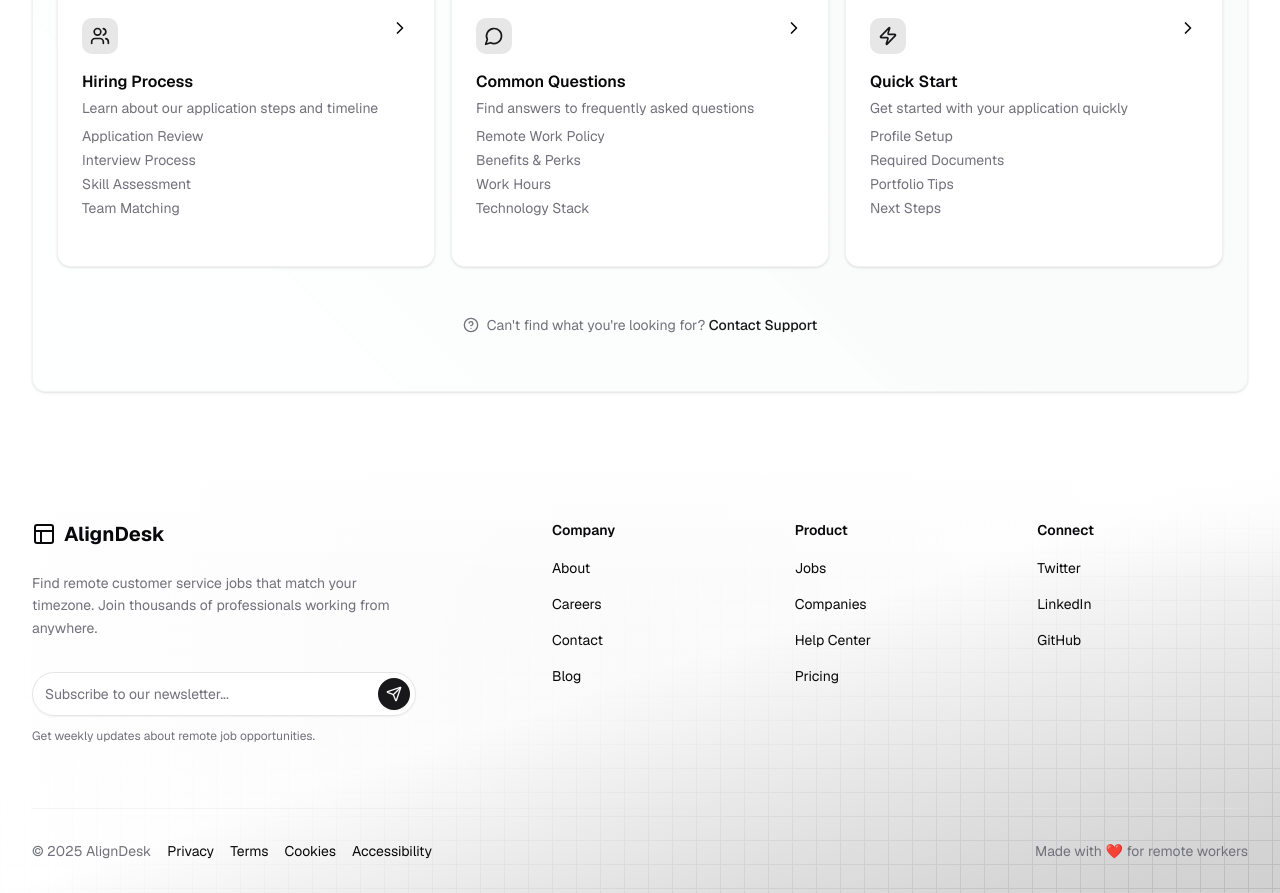
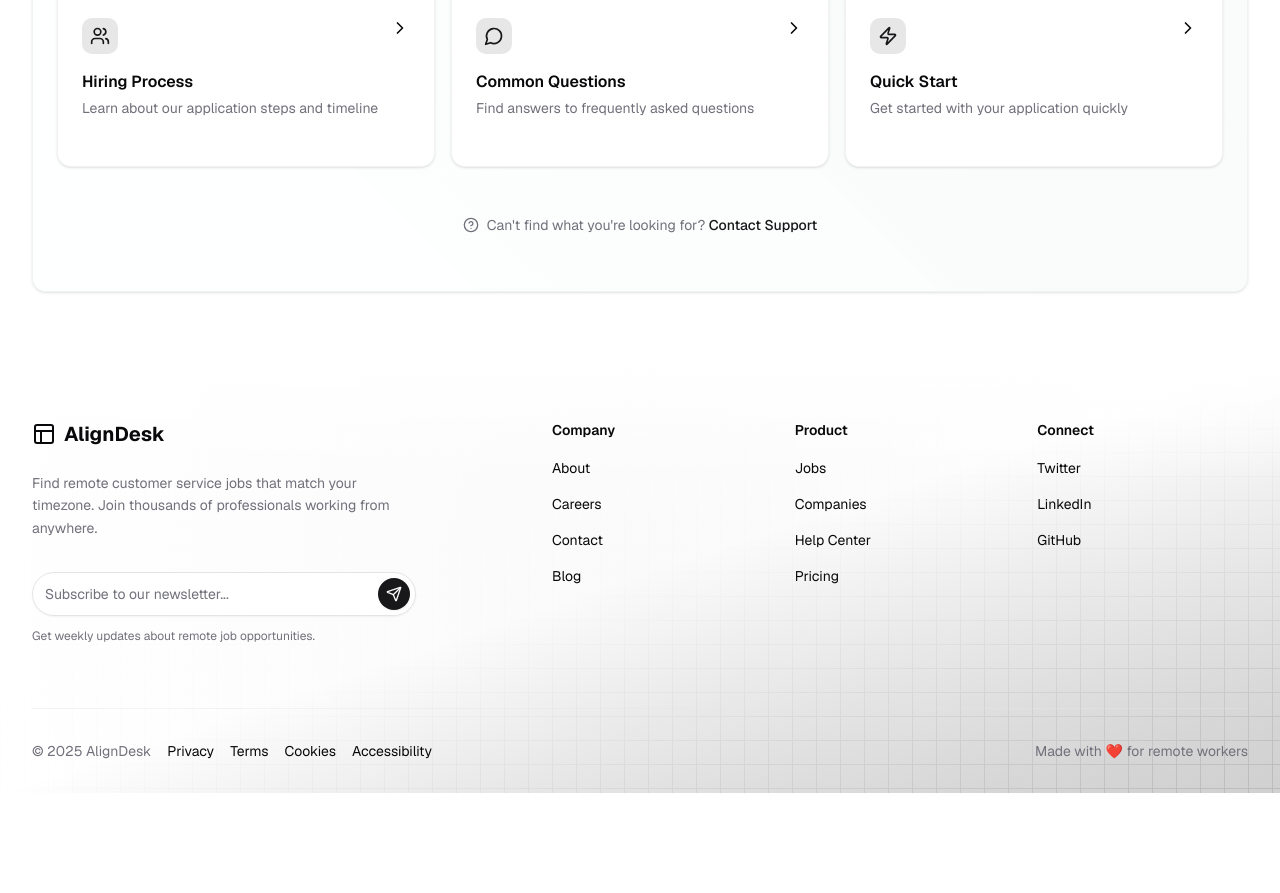
Before and after one commit to katsuragawaa/aligndesk, a Next.js app: page / in a window 1280 px wide. Shown: the part 3380-4273 px from the top of the page. After the commit the page ends 4173 px from the top, so only its background shows below. Built offline with nearby package versions, Linux system fonts and the light colour scheme.

Commit message:
chore: remove items from help topics to simplify content presentation

```diff
--- a/components/help.tsx
+++ b/components/help.tsx
@@ -13,34 +13,16 @@ const helpTopics = [
     icon: Users,
     title: "Hiring Process",
     description: "Learn about our application steps and timeline",
-    items: [
-      "Application Review",
-      "Interview Process",
-      "Skill Assessment",
-      "Team Matching",
-    ],
   },
   {
     icon: MessageCircle,
     title: "Common Questions",
     description: "Find answers to frequently asked questions",
-    items: [
-      "Remote Work Policy",
-      "Benefits & Perks",
-      "Work Hours",
-      "Technology Stack",
-    ],
   },
   {
     icon: Zap,
     title: "Quick Start",
     description: "Get started with your application quickly",
-    items: [
-      "Profile Setup",
-      "Required Documents",
-      "Portfolio Tips",
-      "Next Steps",
-    ],
   },
 ];
 
@@ -118,20 +100,6 @@ export function Help() {
                           <p className="text-muted-foreground mt-1 text-sm">
                             {topic.description}
                           </p>
-                          <ul
-                            className="mt-2 space-y-1"
-                            role="list"
-                            aria-label={`${topic.title} items`}
-                          >
-                            {topic.items.map((item, itemIndex) => (
-                              <li
-                                key={itemIndex}
-                                className="text-muted-foreground text-sm"
-                              >
-                                {item}
-                              </li>
-                            ))}
-                          </ul>
                         </div>
                       </div>
                     </CardContent>
```
